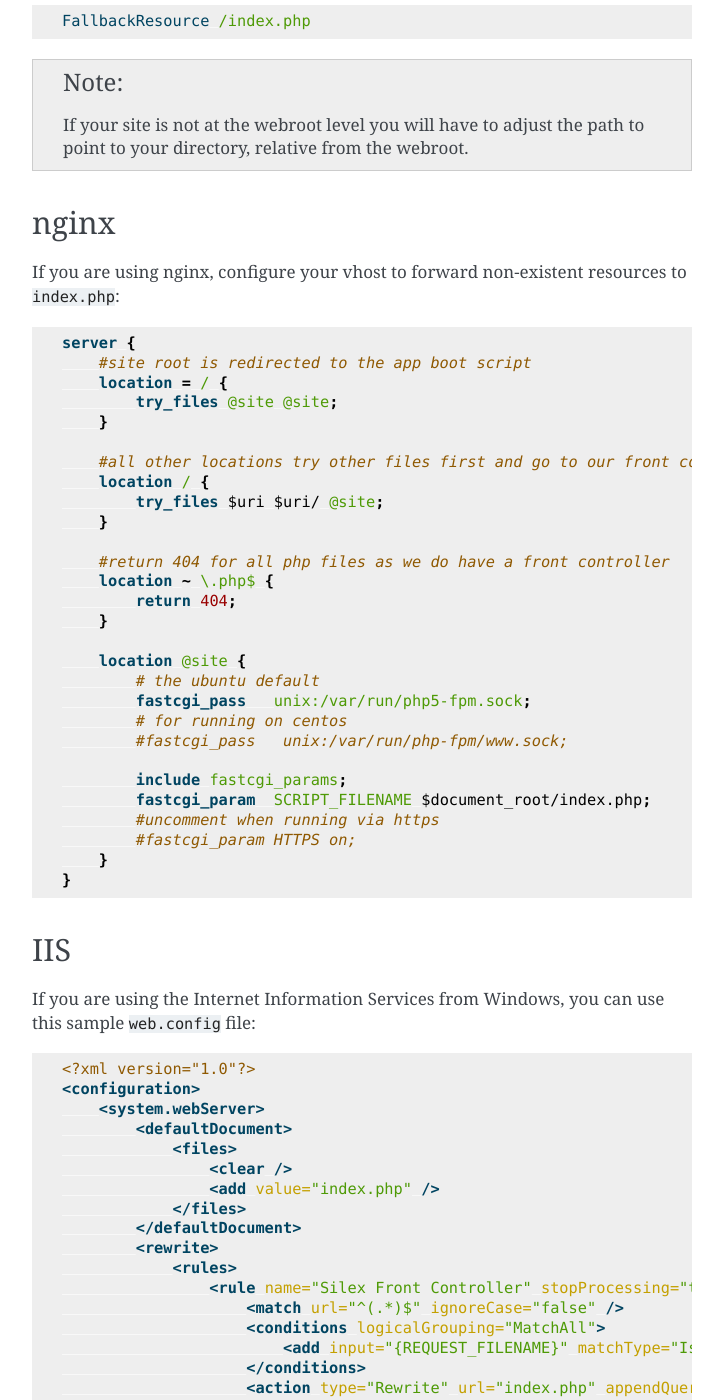
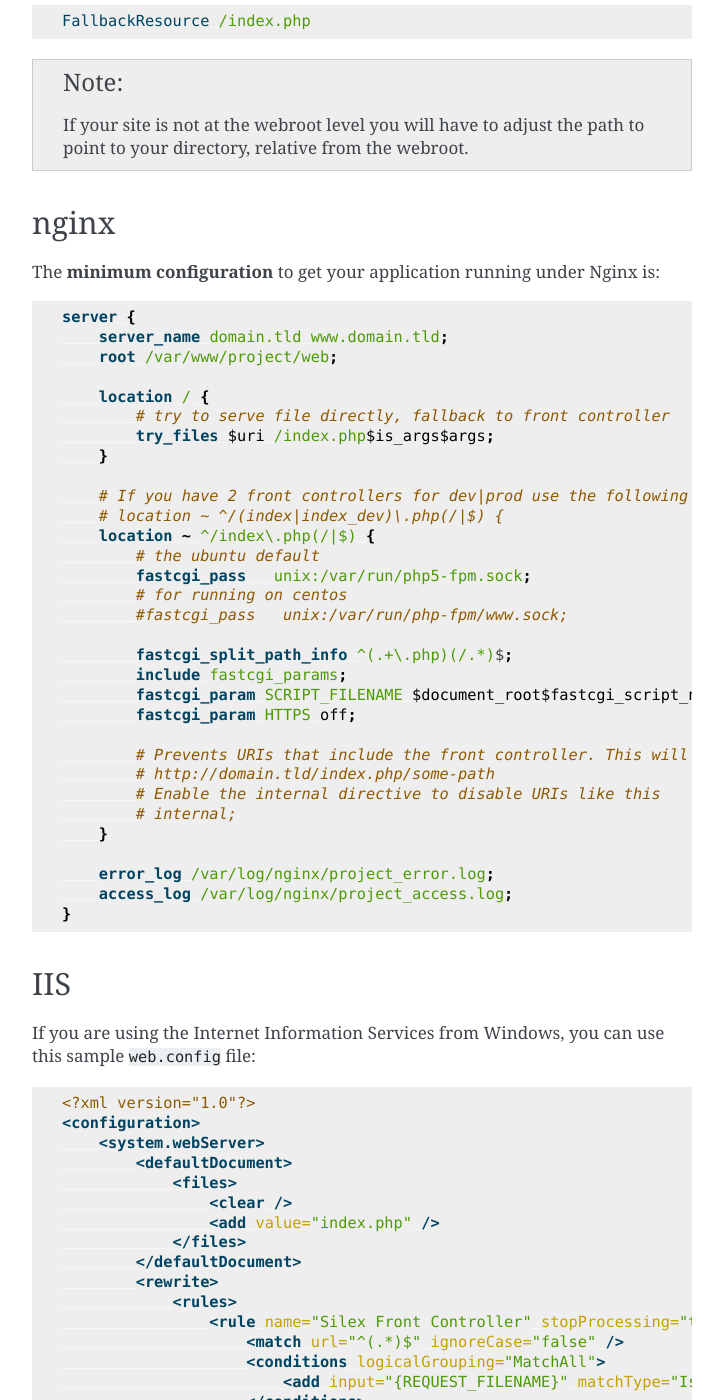
Before and after one commit to silexphp/Silex, a Sphinx documentation site: the page built from doc/web_servers.rst, in a window 1280 px wide and 1400 px high, scrolled down 655 px. Shown: the whole window, without its empty margins (388-1111 px from the left). Built offline with Sphinx 7.4.7, drawn with Linux system fonts in a browser that asks for light colours.

Commit message:
Changed the proposed nginx configuration to mimic Symfony's one
I've updated the Ngingx proposed config in order to solve a 404 error
for the profile. See:

https://github.com/silexphp/Silex-Skeleton/issues/24

```diff
--- a/doc/web_servers.rst
+++ b/doc/web_servers.rst
@@ -39,38 +39,40 @@ Alternatively, if you use Apache 2.2.16 or higher, you can use the
 nginx
 -----
 
-If you are using nginx, configure your vhost to forward non-existent
-resources to ``index.php``:
+The **minimum configuration** to get your application running under Nginx is:
 
 .. code-block:: nginx
 
     server {
-        #site root is redirected to the app boot script
-        location = / {
-            try_files @site @site;
+        server_name domain.tld www.domain.tld;
+        root /var/www/project/web;
+
+        location / {
+            # try to serve file directly, fallback to front controller
+            try_files $uri /index.php$is_args$args;
         }
 
-        #all other locations try other files first and go to our front controller if none of them exists
-        location / {
-            try_files $uri $uri/ @site;
-        }
-
-        #return 404 for all php files as we do have a front controller
-        location ~ \.php$ {
-            return 404;
-        }
-
-        location @site {
+        # If you have 2 front controllers for dev|prod use the following line instead
+        # location ~ ^/(index|index_dev)\.php(/|$) {
+        location ~ ^/index\.php(/|$) {
             # the ubuntu default
             fastcgi_pass   unix:/var/run/php5-fpm.sock;
             # for running on centos
             #fastcgi_pass   unix:/var/run/php-fpm/www.sock;
 
+            fastcgi_split_path_info ^(.+\.php)(/.*)$;
             include fastcgi_params;
-            fastcgi_param  SCRIPT_FILENAME $document_root/index.php;
-            #uncomment when running via https
-            #fastcgi_param HTTPS on;
+            fastcgi_param SCRIPT_FILENAME $document_root$fastcgi_script_name;
+            fastcgi_param HTTPS off;
+
+            # Prevents URIs that include the front controller. This will 404:
+            # http://domain.tld/index.php/some-path
+            # Enable the internal directive to disable URIs like this
+            # internal;
         }
+
+        error_log /var/log/nginx/project_error.log;
+        access_log /var/log/nginx/project_access.log;
     }
 
 IIS
```
